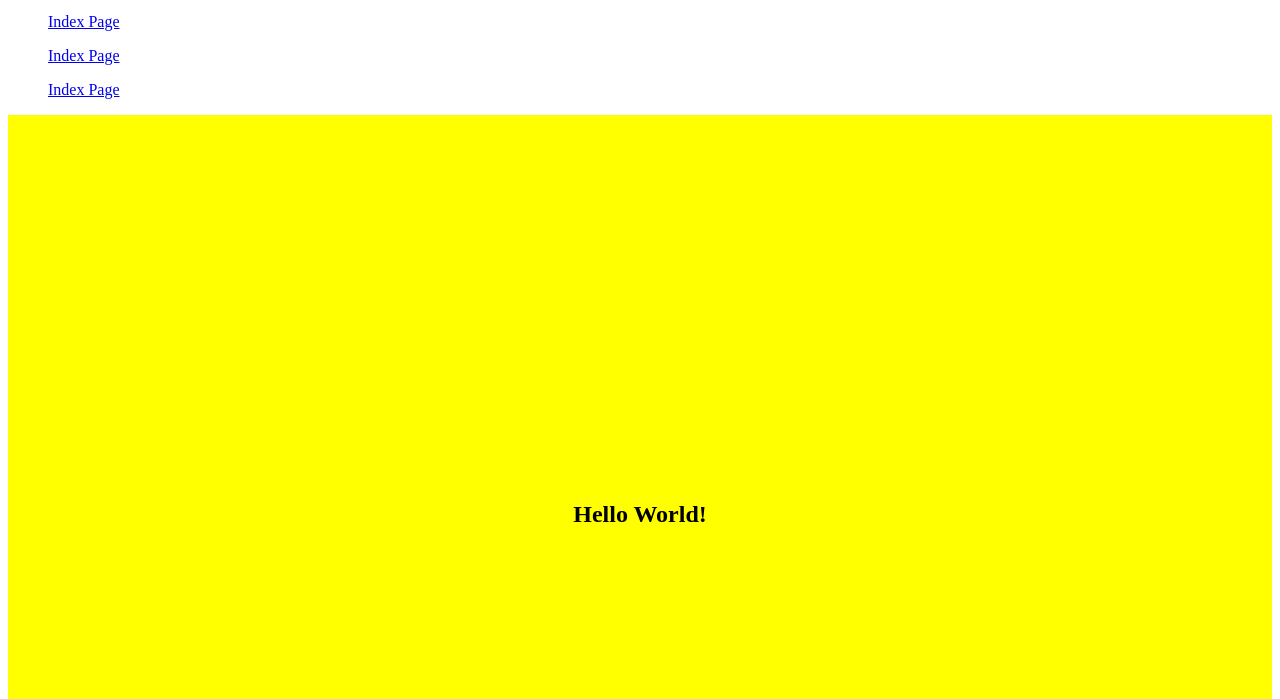
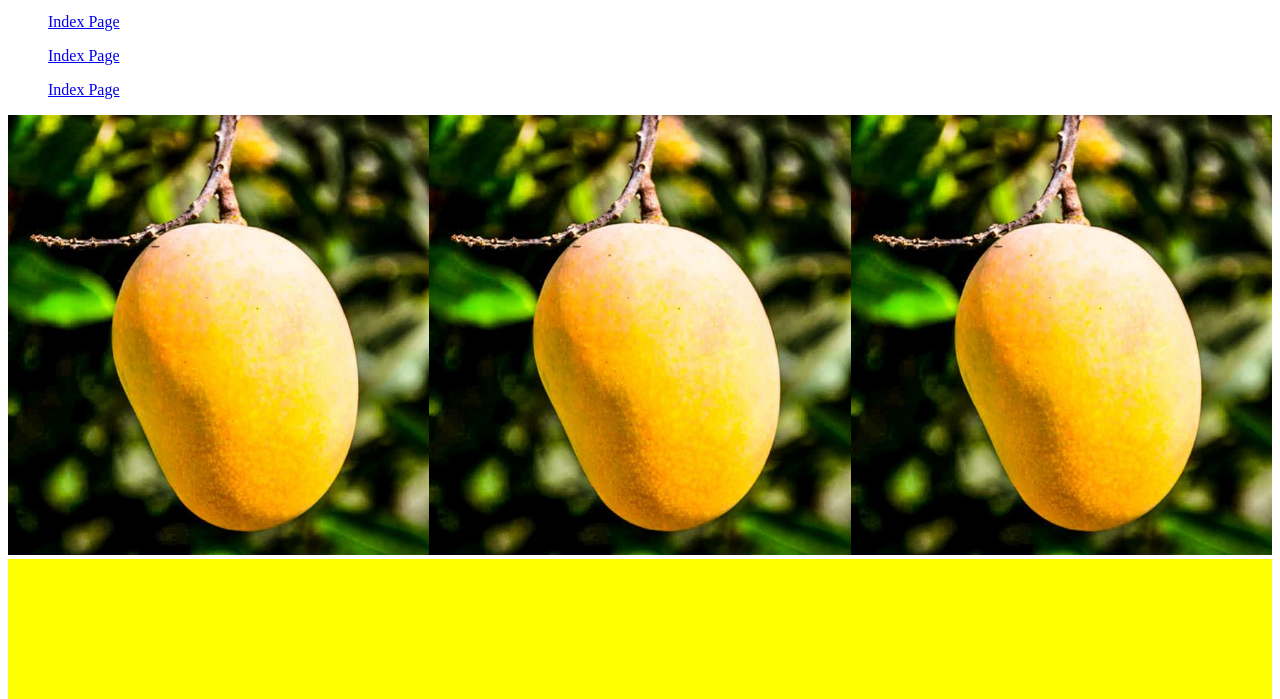
Before and after one commit to ay4nnnn/Flexbox-Labs, a plain HTML site: page html/flexbox1.html in a window 1280 px wide. Shown: the part 101-800 px from the top of the page. Drawn offline with Linux system fonts and the light colour scheme.

Commit message:
added images and using flex made them shrink or grow according to the page size

```diff
--- a/css/style1.css
+++ b/css/style1.css
@@ -24,3 +24,16 @@ nav ul{
     gap: 16px;
     list-style-type: none;
 }
+
+.pane{
+    display: flex;
+    flex-direction: row;
+}
+
+.card{
+    flex: 1;
+}
+
+.mango{
+    width: 100%;
+}
--- a/html/flexbox1.html
+++ b/html/flexbox1.html
@@ -25,9 +25,14 @@
 
     </div>
 
+    <div class="pane">
+        <div class="card"><img class="mango" src="../images/574px-Hapus_Mango.jpg" alt="mango"></div>
+        <div class="card"><img class="mango" src="../images/574px-Hapus_Mango.jpg" alt="mango"></div>
+        <div class="card"><img class="mango" src="../images/574px-Hapus_Mango.jpg" alt="mango"></div>
+    </div>
+
     <main>
         <h2>Hello World!</h2>
-
     </main>
 </body>
 </html>
```
Also changed, not shown: images/574px-Hapus_Mango.jpg (added).
